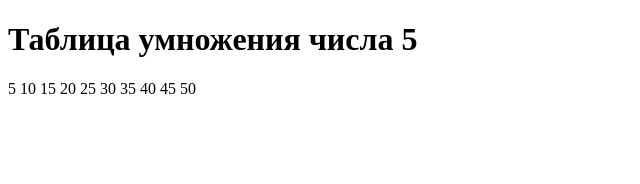
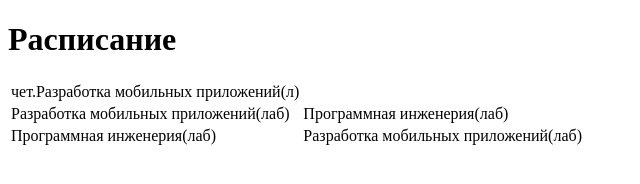
Before and after one commit to bjiake/NodejsWebApp2, a website: page NodejsWebApp2/index.html in a window 1280 px wide. Shown: the whole page, without its empty margins (0-640 px from the left). Drawn offline with Linux system fonts and the light colour scheme.

Commit message:
2 задача

```diff
--- a/NodejsWebApp2/index.html
+++ b/NodejsWebApp2/index.html
@@ -7,11 +7,19 @@
 </head>
 <body>
     <!--1 задача-->
-    <h1>Таблица умножения числа 5</h1>
-    <script>
-        for (var i = 1; i < 11; i++) {
-            document.write(i * 5 + "\n");
-        }
-    </script>
+    <h1>Расписание</h1>
+    <table>
+        <tr>
+            <td>чет.Разработка мобильных приложений(л)</td>
+        </tr>
+        <tr>
+            <td>Разработка мобильных приложений(лаб)</td>
+            <td>Программная инженерия(лаб)</td>
+        </tr>
+        <tr>
+            <td>Программная инженерия(лаб)</td>
+            <td>Разработка мобильных приложений(лаб)</td>
+        </tr>
+    </table>
 </body>
 </html>
```
